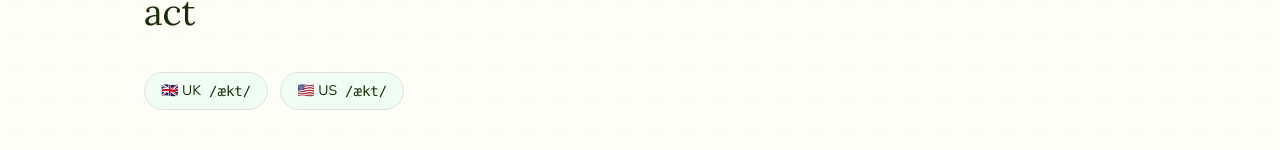
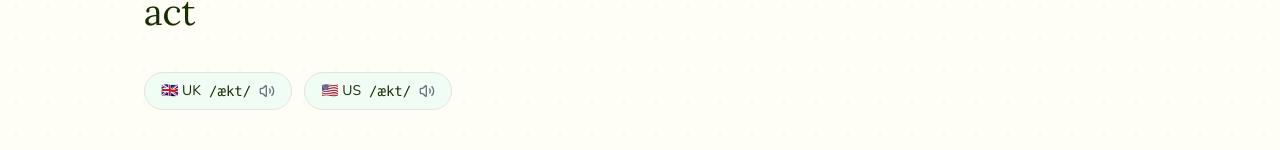
Before and after one commit to zhaopeifei/english-word-roots, a Next.js app: page /word/act in a window 1280 px wide. Shown: the part 169-319 px from the top of the page. Built offline with nearby package versions, Linux system fonts and the light colour scheme.

Commit message:
feat: add pronunciation playback with Web Speech API
Co-Authored-By: Claude Opus 4.6 <noreply@anthropic.com>

```diff
--- a/app/word/[slug]/index.tsx
+++ b/app/word/[slug]/index.tsx
@@ -1,6 +1,8 @@
 'use client';
 
 import Link from 'next/link';
+import { Volume2 } from 'lucide-react';
+import { useCallback, useEffect, useState } from 'react';
 import { useLanguage } from '@/components/language-provider';
 import { Breadcrumb } from '@/components/breadcrumb';
 import { getRootBySlug } from '@/lib/content';
@@ -36,6 +38,21 @@ export const WordDetail = ({ word }: WordDetailProps) => {
     ? getRootBySlug(parentRootSegment.rootSlug)
     : undefined;
 
+  const [speechSupported, setSpeechSupported] = useState(false);
+
+  useEffect(() => {
+    setSpeechSupported('speechSynthesis' in window);
+  }, []);
+
+  const handleSpeak = useCallback((text: string, lang: 'en-GB' | 'en-US') => {
+    if (!speechSupported) return;
+    window.speechSynthesis.cancel();
+    const utterance = new SpeechSynthesisUtterance(text);
+    utterance.lang = lang;
+    utterance.rate = 0.9;
+    window.speechSynthesis.speak(utterance);
+  }, [speechSupported]);
+
   return (
     <article className="space-y-10">
       {/* Breadcrumb */}
@@ -60,10 +77,30 @@ export const WordDetail = ({ word }: WordDetailProps) => {
         <span className="bg-card border-border inline-flex items-center gap-2 rounded-full border px-4 py-2 text-sm">
           <span>🇬🇧 UK</span>
           <span className="text-foreground font-mono">{word.pronunciation.uk.ipa}</span>
+          {speechSupported && (
+            <button
+              type="button"
+              onClick={() => handleSpeak(word.lemma, 'en-GB')}
+              className="text-muted-foreground hover:text-primary cursor-pointer transition-colors"
+              aria-label="Listen UK pronunciation"
+            >
+              <Volume2 className="h-4 w-4" />
+            </button>
+          )}
         </span>
         <span className="bg-card border-border inline-flex items-center gap-2 rounded-full border px-4 py-2 text-sm">
           <span>🇺🇸 US</span>
           <span className="text-foreground font-mono">{word.pronunciation.us.ipa}</span>
+          {speechSupported && (
+            <button
+              type="button"
+              onClick={() => handleSpeak(word.lemma, 'en-US')}
+              className="text-muted-foreground hover:text-primary cursor-pointer transition-colors"
+              aria-label="Listen US pronunciation"
+            >
+              <Volume2 className="h-4 w-4" />
+            </button>
+          )}
         </span>
       </div>
 
```
